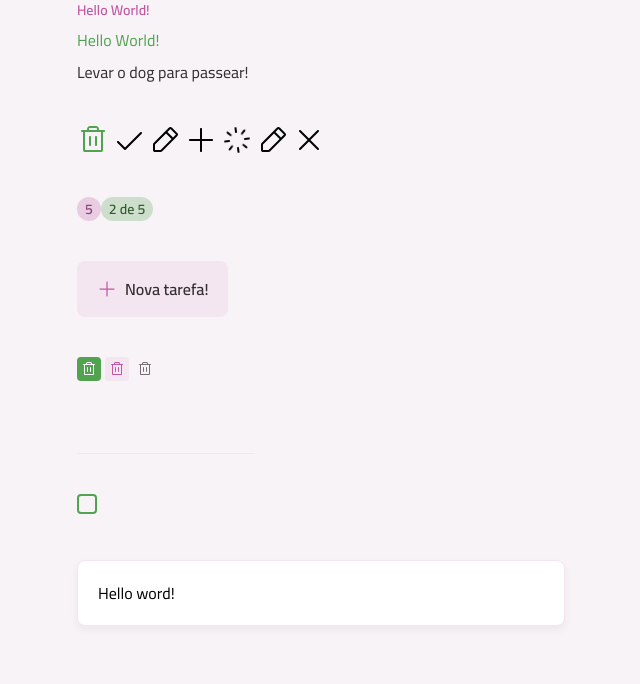
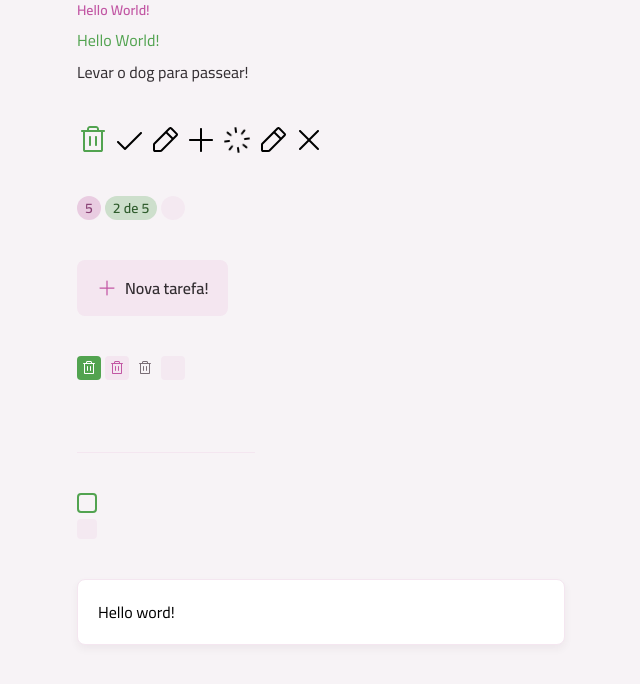
Before and after one commit to diegocoelho-svg/todoList-React, a React (Vite) app: page / in a window 1280 px wide. Shown: the top 684 px of the page, without its empty margins (319-959 px from the left). Built offline with nearby package versions, Linux system fonts and the light colour scheme.

Commit message:
Creating a Skeleton Component

```diff
--- a/src/App.tsx
+++ b/src/App.tsx
@@ -14,6 +14,7 @@
 import SpinnerIcon from "./assets/icons/spinner.svg?react";
 import xIcon from "./assets/icons/X-Regular.svg?react";
 import Container from "./components/container";
+import Skeleton from "./components/skeleton";
 
 export default function App() {
   return (
@@ -41,9 +42,10 @@
           <Icon svg={xIcon} />
         </div>
 
-        <div>
+        <div className="flex gap-1">
           <Badge variant="secondary">5</Badge>
           <Badge variant="primary">2 de 5</Badge>
+          <Badge isLoading>5</Badge>
         </div>
 
         <div>
@@ -54,6 +56,7 @@
           <ButtonIcon icon={TrashIcon} />
           <ButtonIcon icon={TrashIcon} variant="secondary" />
           <ButtonIcon icon={TrashIcon} variant="tertiary" />
+          <ButtonIcon icon={TrashIcon} isLoading />
         </div>
 
         <div>
@@ -62,12 +65,18 @@
 
         <div>
           <InputCheckbox />
+          <InputCheckbox isLoading />
         </div>
 
         <div>
           <Card size="md">Hello word!</Card>
         </div>
 
+        <div className="space-y-2">
+          <Skeleton className="h-6" />
+          <Skeleton className="h-6" />
+          <Skeleton className="w-96 h-6" />
+        </div>
       </div>
     </Container>
   )
--- a/src/components/badge.tsx
+++ b/src/components/badge.tsx
@@ -1,10 +1,14 @@
 import React from 'react'
+
 import Text from "./text"
-import { cva, type VariantProps } from 'class-variance-authority'
+import Skeleton from './skeleton';
+
+import { cva, type VariantProps, cx } from 'class-variance-authority'
 
 export const badgeVariants = cva("inline-flex items-center justify-center rounded-full", {
   variants: {
     variant: {
+      none: "",
       primary: "bg-green-light",
       secondary: "bg-pink-light"
     },
@@ -21,24 +25,49 @@
 export const badgeTextVariants = cva("", {
   variants: {
     variant: {
+      none: "",
       primary: "text-green-dark",
       secondary: "text-pink-dark",
     }
   },
   defaultVariants: {
     variant: "primary"
+  },
+});
+
+export const badgeSkeletonVariants = cva("", {
+  variants: {
+    size: {
+      sm: "w-6 h-6"
+    }
+  },
+  defaultVariants: {
+    size: "sm"
   }
 })
 
-interface BadgeProps extends React.ComponentProps<"div">, VariantProps<typeof badgeVariants> {}
+interface BadgeProps extends React.ComponentProps<"div">, VariantProps<typeof badgeVariants> {
+  isLoading?: boolean;
+}
 
 export default function Badge({
   variant,
   size,
   className,
   children,
+  isLoading,
   ...props
 }: BadgeProps) {
+  if (isLoading) {
+    return <Skeleton
+      rounded="full"
+      className={cx(
+        badgeVariants({ variant: "none" }),
+        badgeSkeletonVariants({ size }),
+        className
+      )}
+    />
+  }
 
   return (
     <div className={badgeVariants({ variant, size, className })} {...props}>
--- a/src/components/button-icon.tsx
+++ b/src/components/button-icon.tsx
@@ -1,12 +1,14 @@
 import React from "react"
 import Icon from "./icon"
 import { cva, type VariantProps } from "class-variance-authority"
+import Skeleton from "./skeleton"
 
 export const buttonIconVariants = cva(`
   inline-flex items-center justify-center cursor-pointer transition group
   `, {
   variants: {
     variant: {
+      none: "",
       primary: "bg-green-base hover:bg-green-dark",
       secondary: "bg-gray-200 hover:bg-pink-base",
       tertiary: "bg-transparent hover:bg-gray-200"
@@ -28,6 +30,7 @@
 export const buttonIconIconVariants = cva("transition", {
   variants: {
     variant: {
+      none: "",
       primary: "fill-white",
       secondary: "fill-pink-base group-hover:fill-white",
       tertiary: "fill-gray-300 group-hover:fill-gray-400"
@@ -44,7 +47,8 @@
 
 
 interface ButtonIconProps extends VariantProps<typeof buttonIconVariants>, Omit<React.ComponentProps<"button">, "size" | "disabled"> {
-  icon: React.ComponentProps<typeof Icon>["svg"]
+  icon: React.ComponentProps<typeof Icon>["svg"];
+  isLoading?: boolean
 }
 
 export default function ButtonIcon({
@@ -53,8 +57,20 @@
   disabled,
   className,
   icon,
+  isLoading,
   ...props
 }: ButtonIconProps) {
+  if (isLoading) {
+    return <Skeleton
+      rounded="sm"
+      className={buttonIconVariants({
+        variant: "none",
+        size,
+        className,
+      })}
+    />
+  }
+
   return (
     <button className={buttonIconVariants({
       variant,
--- a/src/components/input-checkbox.tsx
+++ b/src/components/input-checkbox.tsx
@@ -3,6 +3,7 @@
 
 import { cva, type VariantProps } from "class-variance-authority";
 import React from "react";
+import Skeleton from "./skeleton";
 
 export const inputCheckboxWrapperVariants = cva(
   `
@@ -13,13 +14,20 @@
 export const inputCheckboxVariants = cva(
   `
     appearance-none peer flex items-center justify-center cursor-pointer
-    border-2 border-solid transition overflow-hidden
-    border-green-base hover:border-green-dark hover:bg-green-dark/20
-    checked:border-green-base checked:bg-green-base
-    group-hover:checked:border-green-dark group-hover:checked:bg-green-dark
+     transition overflow-hidden
+
   `,
   {
     variants: {
+      variant: {
+        none: "",
+        default: `
+          border-2 border-solid
+        border-green-base hover:border-green-dark hover:bg-green-dark/20
+        checked:border-green-base checked:bg-green-base
+        group-hover:checked:border-green-dark group-hover:checked:bg-green-dark
+        `
+      },
       size: {
         md: "w-5 h-5 rounded-sm"
       },
@@ -28,6 +36,7 @@
       }
     },
     defaultVariants: {
+      variant: "default",
       size: "md",
       disabled: false
     }
@@ -51,19 +60,27 @@
   }
 )
 
-interface InputCheckboxProps extends VariantProps<typeof inputCheckboxVariants>, Omit<React.ComponentProps<"input">, "size" | "disabled"> { }
+interface InputCheckboxProps extends VariantProps<typeof inputCheckboxVariants>, Omit<React.ComponentProps<"input">, "size" | "disabled"> {
+  isLoading?: boolean;
+}
 
 export default function InputCheckbox({
+  variant,
   size,
   disabled,
   className,
+  isLoading,
   ...props
 }: InputCheckboxProps) {
+  if (isLoading) {
+    return <Skeleton rounded="sm" className={inputCheckboxVariants({ variant: "none", size })} />
+  }
+
   return (
     <label className={inputCheckboxWrapperVariants({ className })}>
       <input
         type="checkbox"
-        className={inputCheckboxVariants({ size, disabled })}
+        className={inputCheckboxVariants({ variant, size, disabled })}
         {...props}
       />
       <Icon className={inputCheckboxIconVariants({ size })} svg={CheckIcon} />
--- /dev/null
+++ b/src/components/skeleton.tsx
@@ -0,0 +1,28 @@
+import { cva, type VariantProps } from "class-variance-authority";
+
+
+export const skeletonVariants = cva(
+  `
+  animate-pulse bg-gray-200 pointer-events-none
+  `, {
+  variants: {
+    rounded: {
+      sm: "rounded-sm",
+      lg: "rounded-lg",
+      full: "rounded-full"
+    }
+  },
+  defaultVariants: {
+    rounded: "lg"
+  }
+})
+
+interface SkeletonProps extends VariantProps<typeof skeletonVariants>, React.ComponentProps<"div"> { }
+
+export default function Skeleton({
+  rounded,
+  className,
+  ...props
+}: SkeletonProps) {
+  return <div className={skeletonVariants({ rounded, className, ...props })}></div>
+}
```
